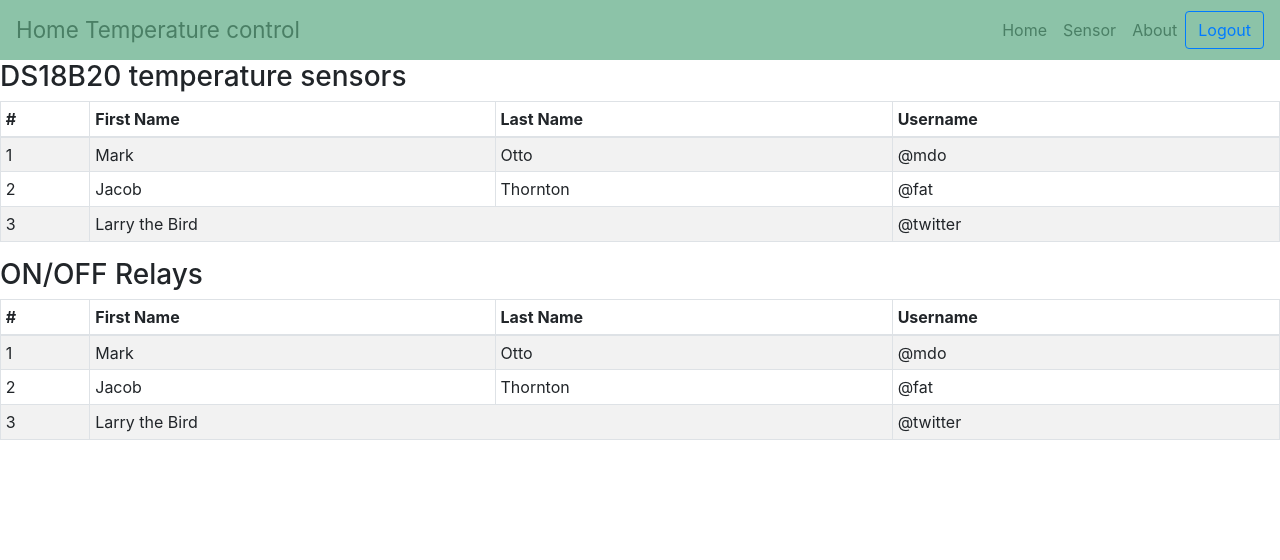
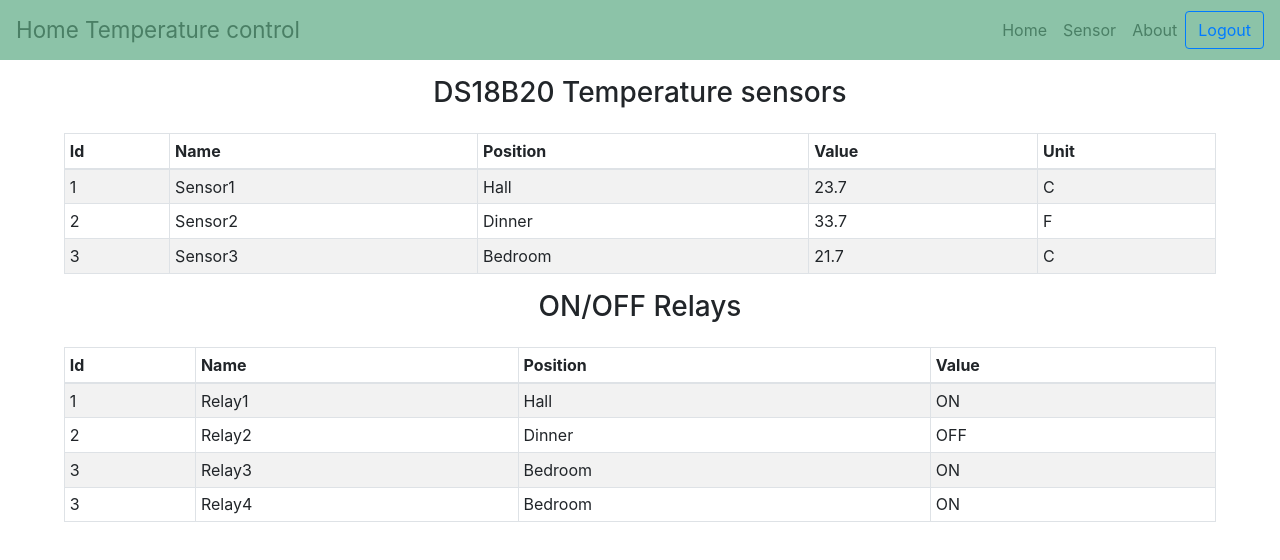
Before and after one commit to VoidMats/SmartHomeControl_UI, a React (Create React App) app in the folder temp_app/: page / in a window 1280 px wide. Both pictures are taken after typing "Sample", "Sample123" into the empty fields and a click on the button "Login". Shown: the top 560 px of the page. Built offline with nearby package versions, Linux system fonts and the light colour scheme; no server answers.

Commit message:
Add proper table. No data until API is fixed

```diff
--- /dev/null
+++ b/temp_app/src/components/Table.js
@@ -0,0 +1,17 @@
+
+
+import React from 'react';
+
+export const CreateRow = (props) => {
+    const rtnRow = props.row.map(element => {
+        return <td>{element.toString()}</td>
+    })
+    return rtnRow
+}
+
+export const CreateTable = (props) => {
+    const rtnData = props.lst.map(row => {
+        return (<tr><CreateRow row={row} /></tr>)
+    })
+    return rtnData
+}
--- a/temp_app/src/pages/Home.js
+++ b/temp_app/src/pages/Home.js
@@ -2,11 +2,18 @@
 import React, { Component } from 'react';
 import styled from 'styled-components';
 import Table from 'react-bootstrap/Table';
+import { CreateTable } from '../components/Table.js'
 //import API from '../classes/API.js';
 
-// TODO place proper style for homepage
 const HomeStyle = styled.div`
-
+    .home-title {
+        text-align: center;
+        padding: 16px 0px;
+    }
+    .table {
+        width: 90%;
+        margin: 0 auto;
+    }
 `;
 
 export default class Home extends Component {
@@ -16,6 +23,17 @@ export default class Home extends Component {
 
         //this.api = new API()
         this.mounted = false;
+        this.dataSensors = [
+            [1, 'Sensor1', 'Hall', 23.7, 'C'],
+            [2, 'Sensor2', 'Dinner', 33.7, 'F'],
+            [3, 'Sensor3', 'Bedroom', 21.7, 'C'],
+        ];
+        this.dataRelays = [
+            [1, 'Relay1', 'Hall', 'ON'],
+            [2, 'Relay2', 'Dinner', 'OFF'],
+            [3, 'Relay3', 'Bedroom', 'ON'],
+            [3, 'Relay4', 'Bedroom', 'ON']
+        ];
 
         this.state = {
             loggedIn: 0
@@ -60,64 +78,33 @@ export default class Home extends Component {
             home = (
                 <HomeStyle>
                 <div className="home-container">
-                    <h3 className="home-title-temp">DS18B20 temperature sensors</h3>
-                    <Table striped bordered hover size="sm">
+                    <h3 className="home-title">DS18B20 Temperature sensors</h3>
+                    <Table striped bordered hover size="sm" className="table">
                         <thead>
                             <tr>
-                            <th>#</th>
-                            <th>First Name</th>
-                            <th>Last Name</th>
-                            <th>Username</th>
+                            <th>Id</th>
+                            <th>Name</th>
+                            <th>Position</th>
+                            <th>Value</th>
+                            <th>Unit</th>
                             </tr>
                         </thead>
                         <tbody>
-                            <tr>
-                            <td>1</td>
-                            <td>Mark</td>
-                            <td>Otto</td>
-                            <td>@mdo</td>
-                            </tr>
-                            <tr>
-                            <td>2</td>
-                            <td>Jacob</td>
-                            <td>Thornton</td>
-                            <td>@fat</td>
-                            </tr>
-                            <tr>
-                            <td>3</td>
-                            <td colSpan="2">Larry the Bird</td>
-                            <td>@twitter</td>
-                            </tr>
+                            <CreateTable lst={this.dataSensors} />
                         </tbody>
                     </Table>
-                    <h3 className="home-title-relay">ON/OFF Relays</h3>
-                    <Table striped bordered hover size="sm">
+                    <h3 className="home-title">ON/OFF Relays</h3>
+                    <Table striped bordered hover size="sm" className="table">
                         <thead>
                             <tr>
-                            <th>#</th>
-                            <th>First Name</th>
-                            <th>Last Name</th>
-                            <th>Username</th>
+                            <th>Id</th>
+                            <th>Name</th>
+                            <th>Position</th>
+                            <th>Value</th>
                             </tr>
                         </thead>
                         <tbody>
-                            <tr>
-                            <td>1</td>
-                            <td>Mark</td>
-                            <td>Otto</td>
-                            <td>@mdo</td>
-                            </tr>
-                            <tr>
-                            <td>2</td>
-                            <td>Jacob</td>
-                            <td>Thornton</td>
-                            <td>@fat</td>
-                            </tr>
-                            <tr>
-                            <td>3</td>
-                            <td colSpan="2">Larry the Bird</td>
-                            <td>@twitter</td>
-                            </tr>
+                            <CreateTable lst={this.dataRelays} />
                         </tbody>
                     </Table>
                 </div>
--- a/temp_app/src/pages/Sensor.js
+++ b/temp_app/src/pages/Sensor.js
@@ -1,16 +1,32 @@
 
 import React, { Component } from 'react';
-import { Table, Button } from 'react-bootstrap';
+import { Table, Button, Container, Row } from 'react-bootstrap';
 import styled from 'styled-components';
 import ErrorBoundary from '../components/ErrorBoundary.js';
 import ModalAddSensor from '../components/ModalAddSensor.js';
 import ModalDeleteSensor from '../components/ModalDeleteSensor.js'
+import API from '../classes/API.js';
+import { CreateTable } from '../components/Table.js'
 //import API from '../classes/API.js';
 
-// TODO add sensor style
 const SensorStyle = styled.div`
+    .sensor-title {
+        text-align: center;
+        padding: 16px 0px;
+    }
+    .table {
+        width: 90%;
+        margin: 0 auto;
+    }
+    .sensor-buttons {
+        padding: 10px 5px;
+        margin: 0 auto;
+    }
+    .sensor-button {
+        padding: 5px, 5px;
+    }
+`;
 
-`;
 
 export default class Sensor extends Component {
 
@@ -20,6 +36,12 @@ export default class Sensor extends Component {
         //this.api = new API();
         this.mounted = false;
         this.showAdd = false;
+        this.data = [
+            [1, 'Sensor1', 'Hall', 'C'],
+            [2, 'Sensor2', 'Dinner', 'F'],
+            [3, 'Sensor3', 'Bedroom', 'C']
+        ];
+        this.api = new API();
 
         this.state = {
             loggedIn: 0,
@@ -29,6 +51,8 @@ export default class Sensor extends Component {
 
         this.handleButtonShowAdd = this.handleButtonShowAdd.bind(this);
         this.handleButtonShowDelete = this.handleButtonShowDelete.bind(this);
+        //this.onCreateTable = this.onCreateTable.bind(this);
+        //this.onCreateData = this.onCreateData.bind(this);
     }
 
     componentDidMount() {
@@ -36,11 +60,13 @@ export default class Sensor extends Component {
 
         const lsLoggedIn = localStorage.getItem('loggedIn');
         if (lsLoggedIn === 1) {
-            console.log("We are already logged in at SENSOR")
             this.setState({
                 loggedIn: 1
             })
+            // TODO add token to API
         }
+        // TODO Collect data from API
+
     }
 
     componentWillUnmount() {
@@ -56,6 +82,7 @@ export default class Sensor extends Component {
                 this.setState({
                     loggedIn: this.props.stateLogin
                 })
+                // TODO add token to API
             }
         }
     }
@@ -110,42 +137,31 @@ export default class Sensor extends Component {
             sensor = (
                 <SensorStyle>
                 <div className="sensor-container">
-                    <h3 className="sensor-title-sensors">All active DS18BS20 sensors</h3>
-                    <Table striped bordered hover size="sm">
+                    <h3 className="sensor-title">Active DS18BS20 sensors</h3>
+                    <Table striped bordered hover size="sm" className="table">
                         <thead>
                         <tr>
-                            <th>#</th>
-                            <th>First Name</th>
-                            <th>Last Name</th>
-                            <th>Username</th>
+                            <th>Id</th>
+                            <th>Name</th>
+                            <th>Position</th>
+                            <th>Unit</th>
                         </tr>
                         </thead>
                         <tbody>
-                            <tr>
-                            <td>1</td>
-                            <td>Mark</td>
-                            <td>Otto</td>
-                            <td>@mdo</td>
-                            </tr>
-                            <tr>
-                            <td>2</td>
-                            <td>Jacob</td>
-                            <td>Thornton</td>
-                            <td>@fat</td>
-                            </tr>
-                            <tr>
-                            <td>3</td>
-                            <td colSpan="2">Larry the Bird</td>
-                            <td>@twitter</td>
-                            </tr>
+                            <CreateTable lst={this.data} />
                         </tbody>
                     </Table>
+                    <Container className="sensor-buttons">
+                        <Row className="justify-content-md-center">
                             <Button name="showAddSensor"
-                            variant="secondary"
+                                    variant="outline-secondary"
+                                    className="sensor-button"
                                     onClick={() => this.handleButtonShowAdd()}>Add</Button>
                             <Button name="showDeleteSensor"
-                            variant="secondary"
+                                    variant="outline-secondary"
                                     onClick={() => this.handleButtonShowDelete()}>Delete</Button>
+                        </Row>
+                    </Container>
                     <ErrorBoundary>
                     <ModalAddSensor
                         show={this.state.showAddSensor}
```
Lines whose indentation alone changed are shown as unchanged.
